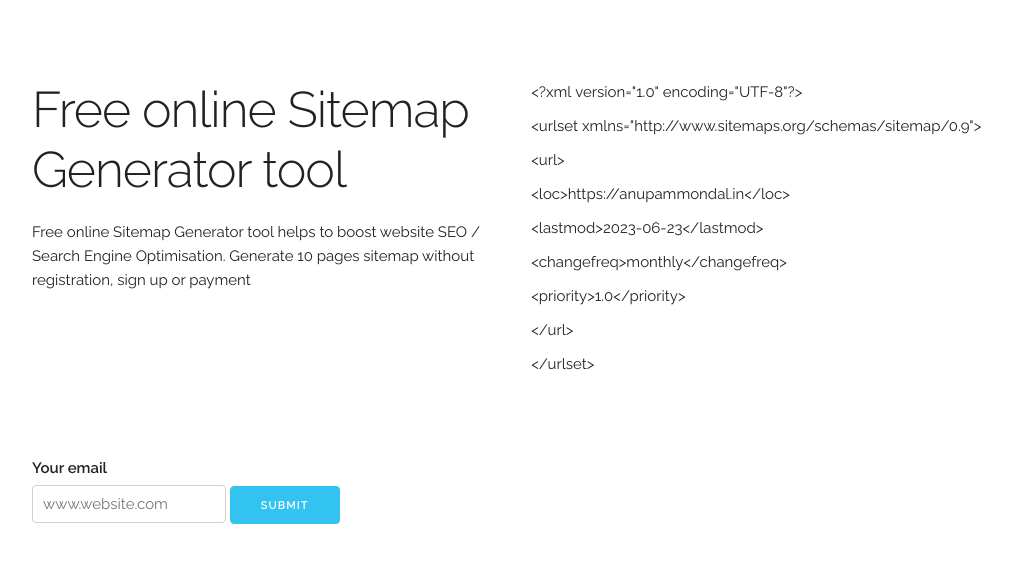
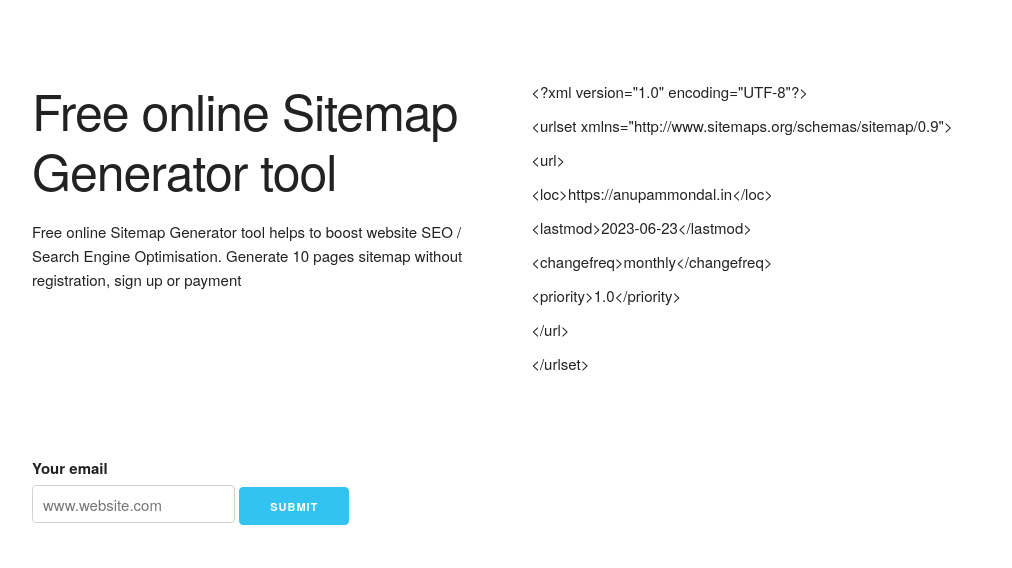
Before and after one commit to anupammo/sitemap-generator, a plain HTML site: page index.html in a window 1280 px wide. Shown: the whole page, without its empty margins (128-1140 px from the left). Drawn offline with Linux system fonts and the light colour scheme.

Commit message:
240620231517pm

```diff
--- a/index.html
+++ b/index.html
@@ -21,7 +21,7 @@
 
   <!-- FONT
   –––––––––––––––––––––––––––––––––––––––––––––––––– -->
-  <link href="//fonts.googleapis.com/css?family=Raleway:400,300,600" rel="stylesheet" type="text/css">
+  <!-- <link href="//fonts.googleapis.com/css?family=Raleway:400,300,600" rel="stylesheet" type="text/css"> -->
 
   <!-- CSS
   –––––––––––––––––––––––––––––––––––––––––––––––––– -->
```
